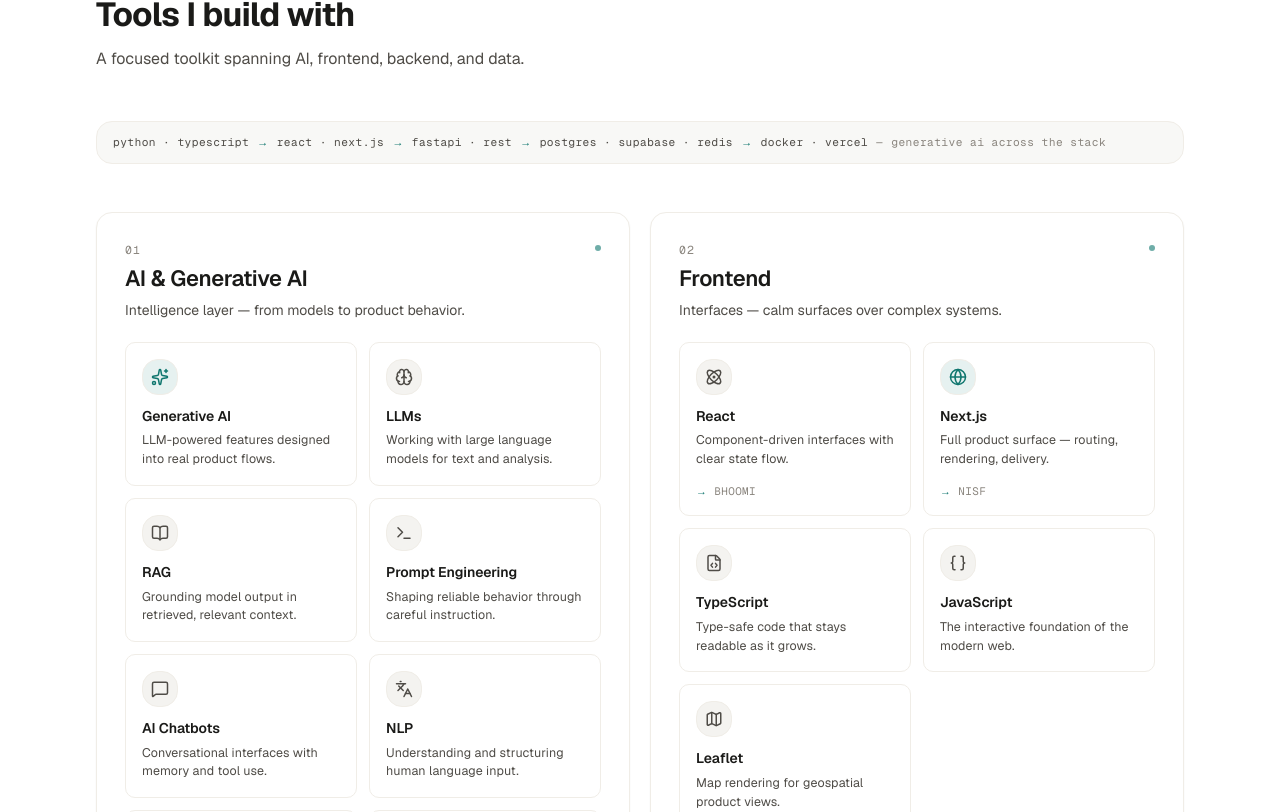
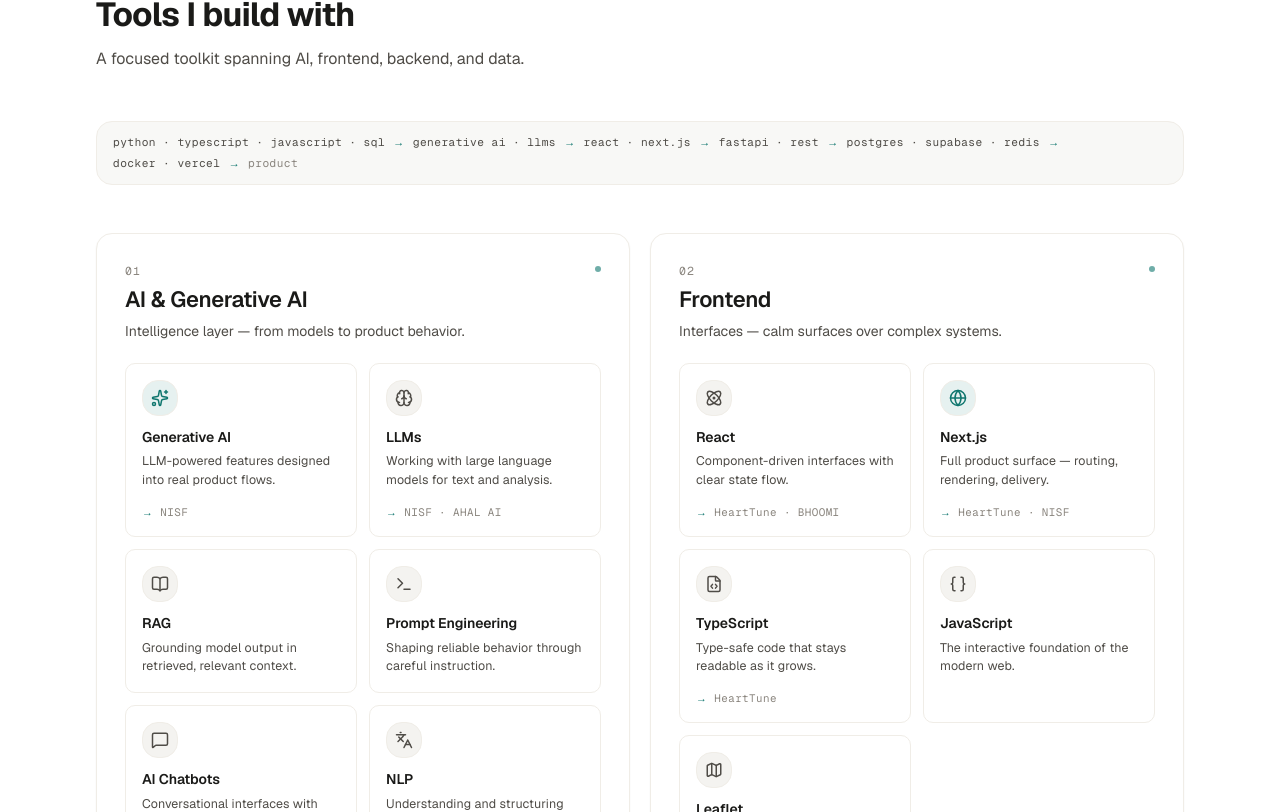
Before and after one commit to santheesh73/Portfolio, a Next.js app: page / in a window 1280 px wide. Shown: the part 4928-5740 px from the top of the page. Built offline with nearby package versions, Linux system fonts and the light colour scheme.

Commit message:
Phase 5 refinements: owner-verified project associations and stack-map flow ordering

```diff
--- a/src/components/skills/SkillsSection.tsx
+++ b/src/components/skills/SkillsSection.tsx
@@ -29,7 +29,13 @@ export function SkillsSection() {
         {/* System map — how the layers connect */}
         <Reveal delay={0.05}>
           <p className="flex flex-wrap items-center gap-x-2 gap-y-1 rounded-lg border border-border-subtle bg-surface-muted/60 px-4 py-3 font-mono text-[0.7rem] tracking-[0.04em] text-text-muted">
-            <span className="text-text-secondary">python · typescript</span>
+            <span className="text-text-secondary">
+              python · typescript · javascript · sql
+            </span>
+            <span aria-hidden="true" className="text-accent">
+              →
+            </span>
+            <span className="text-text-secondary">generative ai · llms</span>
             <span aria-hidden="true" className="text-accent">
               →
             </span>
@@ -48,10 +54,10 @@ export function SkillsSection() {
               →
             </span>
             <span className="text-text-secondary">docker · vercel</span>
-            <span aria-hidden="true" className="text-text-muted">
-              —
+            <span aria-hidden="true" className="text-accent">
+              →
             </span>
-            <span>generative ai across the stack</span>
+            <span>product</span>
           </p>
         </Reveal>
 
--- a/src/data/skills.ts
+++ b/src/data/skills.ts
@@ -3,8 +3,9 @@ import type { SkillGroupData } from "@/types";
 /**
  * Phase 5 — Technical Stack structured data.
  * Only verified technologies from the profile, hero, and project
- * context. Project associations reference names used in
- * `src/data/projects.ts`. No proficiency percentages.
+ * context. Project associations use the project names from
+ * `src/data/projects.ts` and follow the owner-verified
+ * project–technology mapping. No proficiency percentages.
  */
 export const SKILL_GROUPS: SkillGroupData[] = [
   {
@@ -19,12 +20,14 @@ export const SKILL_GROUPS: SkillGroupData[] = [
         description: "LLM-powered features designed into real product flows.",
         icon: "sparkles",
         featured: true,
+        projects: ["NISF"],
       },
       {
         id: "llms",
         name: "LLMs",
         description: "Working with large language models for text and analysis.",
         icon: "brain",
+        projects: ["NISF", "AHAL AI"],
       },
       {
         id: "rag",
@@ -77,14 +80,14 @@ export const SKILL_GROUPS: SkillGroupData[] = [
         name: "React",
         description: "Component-driven interfaces with clear state flow.",
         icon: "atom",
-        projects: ["BHOOMI"],
+        projects: ["HeartTune", "BHOOMI"],
       },
       {
         id: "nextjs",
         name: "Next.js",
         description: "Full product surface — routing, rendering, delivery.",
         icon: "globe",
-        projects: ["NISF"],
+        projects: ["HeartTune", "NISF"],
         featured: true,
       },
       {
@@ -92,6 +95,7 @@ export const SKILL_GROUPS: SkillGroupData[] = [
         name: "TypeScript",
         description: "Type-safe code that stays readable as it grows.",
         icon: "file-code",
+        projects: ["HeartTune"],
       },
       {
         id: "javascript",
@@ -120,6 +124,7 @@ export const SKILL_GROUPS: SkillGroupData[] = [
         description: "AI, automation, backend, and data-driven applications.",
         icon: "code",
         featured: true,
+        projects: ["MINCHAL"],
       },
       {
         id: "fastapi",
```
